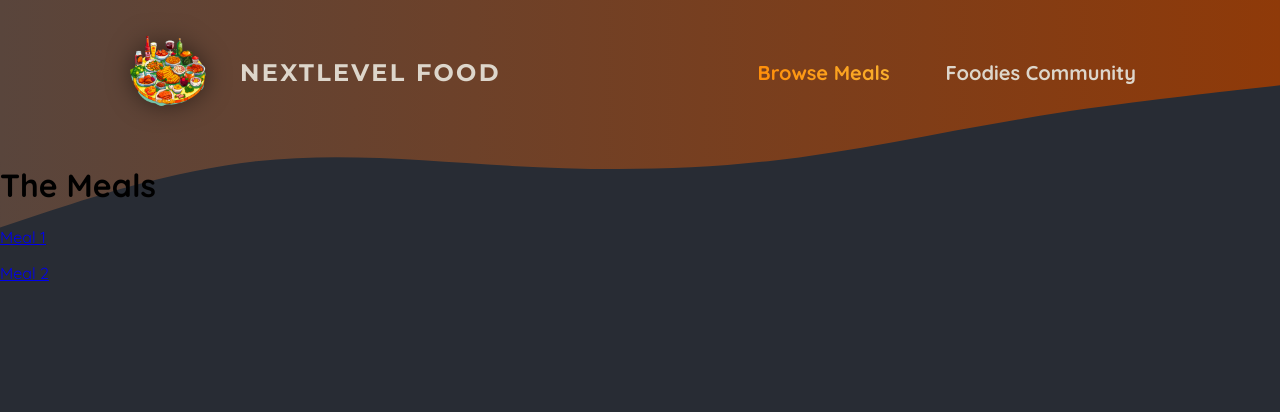
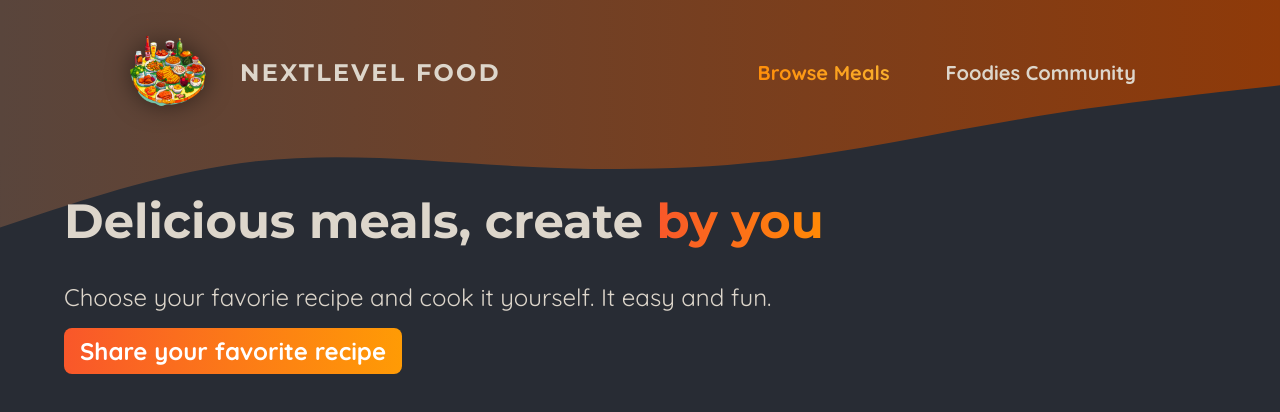
Before and after one commit to AndyHuang97/23-next-foodie-app, a Next.js app: page /meals in a window 1280 px wide. Shown: the top 412 px of the page. Built offline with nearby package versions, Linux system fonts and the light colour scheme.

Commit message:
Outputting Meals Data & Images With Unknown Dimensions (use "fill")

```diff
--- a/app/meals/page.js
+++ b/app/meals/page.js
@@ -1,15 +1,24 @@
 import Link from "next/link";
+
+import classes from "./page.module.css";
+import MealsGrid from "@/components/meals/meals-grid";
 
 export default function MealsPage() {
   return (
-    <main>
-      <h1>The Meals</h1>
-      <p>
-        <Link href='/meals/meal-1'>Meal 1</Link>
-      </p>
-      <p>
-        <Link href='/meals/meal-2'>Meal 2</Link>
-      </p>
-    </main>
+    <>
+      <header className={classes.header}>
+        <h1>
+          Delicious meals, create {" "}
+          <span className={classes.highlight}>by you</span>
+        </h1>
+        <p>Choose your favorie recipe and cook it yourself. It easy and fun.</p>
+        <p className={classes.cta}>
+          <Link href="/meals/share">Share your favorite recipe</Link>
+        </p>
+      </header>
+      <main className={classes.main}>
+        <MealsGrid meals={[]}/>
+      </main>
+    </>
   );
 }
--- /dev/null
+++ b/app/meals/page.module.css
@@ -0,0 +1,51 @@
+.header {
+    gap: 3rem;
+    margin: 3rem auto 5rem auto;
+    width: 90%;
+    max-width: 75rem;
+    color: #ddd6cb;
+    font-size: 1.5rem;
+  }
+
+  .header h1 {
+    font-family: 'Montserrat', sans-serif;
+  }
+
+  .highlight {
+    background: linear-gradient(90deg, #f9572a, #ff8a05);
+    background-clip: text;
+    -webkit-background-clip: text;
+    -webkit-text-fill-color: transparent;
+  }
+
+  .header p {
+    margin: 0;
+  }
+
+  .cta a {
+    display: inline-block;
+    margin-top: 1rem;
+    padding: 0.5rem 1rem;
+    border-radius: 0.5rem;
+    background: linear-gradient(90deg, #f9572a, #ff9b05);
+    color: #ffffff;
+    font-weight: bold;
+    text-decoration: none;
+  }
+
+  .loading {
+    text-align: center;
+    animation: loading 1.2s ease-in-out infinite;
+  }
+
+  @keyframes loading {
+    0% {
+      color: #e9e9e9;
+    }
+    50% {
+      color: #b89b84;
+    }
+    100% {
+      color: #e9e9e9;
+    }
+  }
--- /dev/null
+++ b/components/meals/meal-item.js
@@ -0,0 +1,31 @@
+import Link from 'next/link';
+import Image from 'next/image';
+
+import classes from './meal-item.module.css';
+
+export default function MealItem({ title, slug, image, summary, creator }) {
+  return (
+    <article className={classes.meal}>
+      <header>
+        <div className={classes.image}>
+          {/* NOTE: this image is not imported manually from public folder,
+          but from the database.
+          In this case, nextjs is not able to detect the dimensions of image
+          beforehand at load time but only at runtime, so use "fill"
+           */}
+          <Image src={image} alt={title} fill />
+        </div>
+        <div className={classes.headerText}>
+          <h2>{title}</h2>
+          <p>by {creator}</p>
+        </div>
+      </header>
+      <div className={classes.content}>
+        <p className={classes.summary}>{summary}</p>
+        <div className={classes.actions}>
+          <Link href={`/meals/${slug}`}>View Details</Link>
+        </div>
+      </div>
+    </article>
+  );
+}
--- /dev/null
+++ b/components/meals/meal-item.module.css
@@ -0,0 +1,75 @@
+.meal {
+    display: flex;
+    flex-direction: column;
+    justify-content: space-between;
+    height: 100%;
+    border-radius: 4px;
+    box-shadow: 0 0 12px rgba(0, 0, 0, 0.3);
+    overflow: hidden;
+    transition: all 0.3s ease-in-out;
+    color: #ddd6cb;
+    background: linear-gradient(90deg, #2c1e19, #25200f);
+  }
+
+  .headerText {
+    padding: 0.5rem 1rem 0 1rem;
+  }
+
+  .headerText h2 {
+    margin: 0;
+    font-size: 1.5rem;
+    font-family: 'Montserrat', sans-serif;
+  }
+
+  .headerText p {
+    font-size: 0.75rem;
+    color: #cfa69b;
+    font-style: italic;
+  }
+
+  .meal h2,
+  .meal p {
+    margin: 0;
+  }
+
+  .image {
+    position: relative;
+    height: 15rem;
+  }
+
+  .meal img {
+    object-fit: cover;
+  }
+
+  .content {
+    display: flex;
+    flex-direction: column;
+    justify-content: space-between;
+    height: 100%;
+  }
+
+  .summary {
+    padding: 1rem 1rem 0 1rem;
+  }
+
+  .actions {
+    padding: 1rem;
+    text-align: right;
+  }
+
+  .actions a {
+    display: inline-block;
+    margin-top: 1rem;
+    padding: 0.5rem 1rem;
+    border-radius: 0.5rem;
+    background: linear-gradient(90deg, #f9572a, #ff9b05);
+    color: #ffffff;
+    font-weight: bold;
+    text-decoration: none;
+  }
+
+  .actions a:hover,
+  .actions a:active {
+    background: linear-gradient(90deg, #fd4715, #f9b241);
+    box-shadow: 0 0 12px rgba(242, 100, 18, 0.8);
+  }
--- /dev/null
+++ b/components/meals/meals-grid.js
@@ -0,0 +1,14 @@
+import MealItem from "./meal-item";
+import classes from "./meals-grid.module.css";
+
+export default function MealsGrid({ meals }) {
+  return (
+    <ul className={classes.meals}>
+      {meals.map((meal) => (
+        <li key={meal.id}>
+            <MealItem {...meal}/>
+        </li>
+      ))}
+    </ul>
+  );
+}
--- /dev/null
+++ b/components/meals/meals-grid.module.css
@@ -0,0 +1,10 @@
+.meals {
+    width: 90%;
+    max-width: 90rem;
+    display: grid;
+    grid-template-columns: repeat(auto-fill, minmax(20rem, 1fr));
+    grid-gap: 5rem;
+    margin: 2rem auto;
+    list-style: none;
+    padding: 0;
+  }
```
